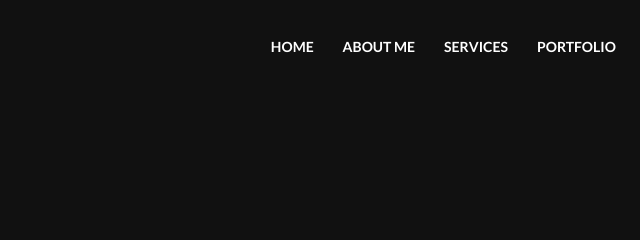
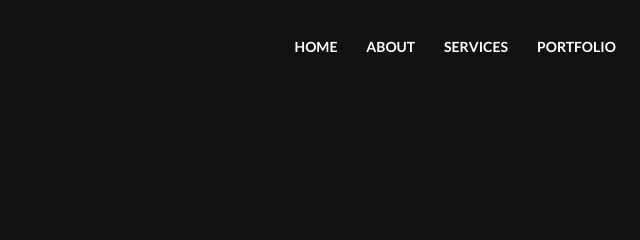
Before and after one commit to bekoou/sitedemospirit8, a plain HTML site: page index.html in a window 1280 px wide. Shown: the top 240 px of the page, 355-995 px from the left. Drawn offline with nearby package versions, Linux system fonts and the light colour scheme; files whose address does not match are found by name.

Commit message:
new menu main

```diff
--- a/index.html
+++ b/index.html
@@ -21,7 +21,7 @@
             <a href="#hero" class="logo">Spirit8</a>
             <ul class="menu">
                 <li class="menu-list-item"><a href="#hero">Home</a></li>
-                <li class="menu-list-item"><a href="#about-us">About me</a></li>
+                <li class="menu-list-item"><a href="#about-us">About</a></li>
                 <li class="menu-list-item"><a href="#services">Services</a></li>
                 <li class="menu-list-item"><a href="#portfolio">Portfolio</a></li>
                 <li class="menu-list-item"><a href="#testimonials">Testimonials</a></li>
```
